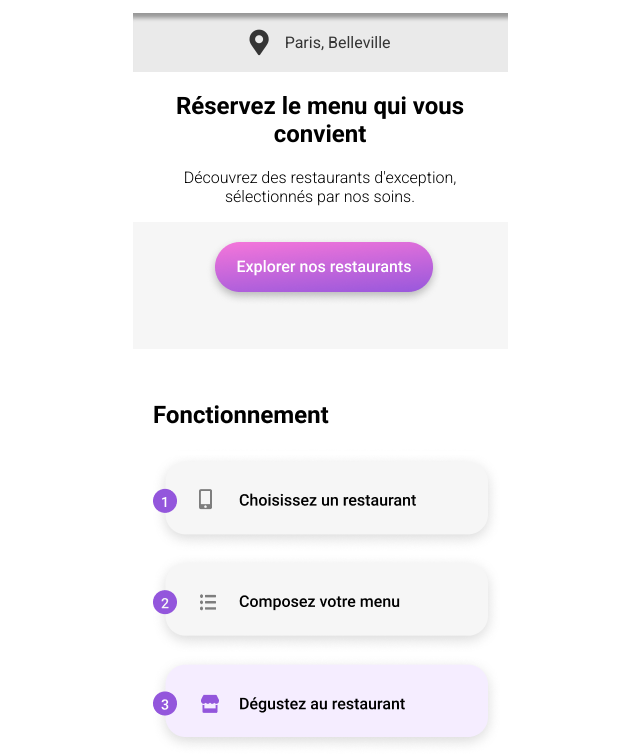
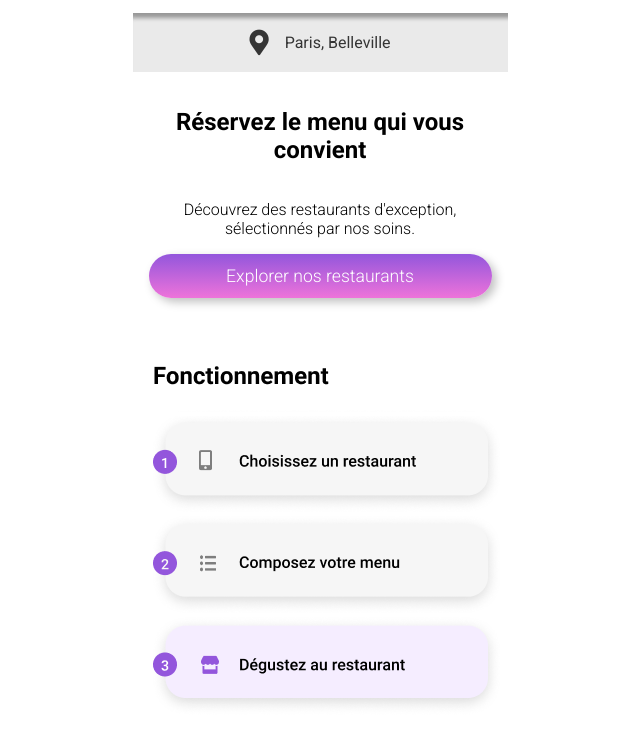
Before and after one commit to oolyster/AdelineReaux_3_27102020, a website: page index.html in a window 1280 px wide. Shown: the part 46-800 px from the top of the page, without its empty margins (320-960 px from the left). Drawn offline with Linux system fonts and the light colour scheme; a web font is replaced by a local one.

Commit message:
mise en page maquette : explorer v2

```diff
--- a/index.html
+++ b/index.html
@@ -17,10 +17,10 @@
                 <span class="recherche">Paris, Belleville</span>
             </section>
         <!--explorer-->
-            <section>
+            <section class="explore">
                 <h1 class="center">Réservez le menu qui vous convient</h1>
                 <p class="light center">Découvrez des restaurants d'exception,<br />sélectionnés par nos soins.</p>
-                <img src="maquette/Accueil-0-2-0-1.png" alt="maquette"/>
+                <a class="gradient-btn">Explorer nos restaurants</a>
             </section>
         <!--fonctionnement-->
             <section>
--- a/sass/sass.scss
+++ b/sass/sass.scss
@@ -14,10 +14,11 @@ body {
   color:$background-color;
 }
 
-p{
+p, a{
   font-family: $police;
   font-size: 1rem;
   color:$text-color-1;
+  font-weight: 400;
 }
 
 p.light {
@@ -30,6 +31,7 @@ p.light {
 
 h1{
   font-family: $police;
+  font-weight: 700;
   font-size: 1.5rem;
   color:$text-color-1;
 }
@@ -60,3 +62,22 @@ h1{
   font-size: 1rem;
   color:$text-color-2;
 }
+
+.explore {
+  display: flex;
+  flex-direction: column;
+  padding: 1rem;
+  align-content: center;
+}
+
+.gradient-btn {
+  text-align: center;
+  border: 0;
+  padding: .75rem 1.5rem;
+  font-weight: 300;
+  font-size: 1.1rem;
+  border-radius: 100px;
+  color: $background-color;
+  background: linear-gradient($primary-color, $primary-fade);
+  box-shadow: 0.25rem 0.25rem 10px rgb(0 0 0 / 25%);
+}
```
Also changed, not shown: public/css/style.css, 1 other file.
